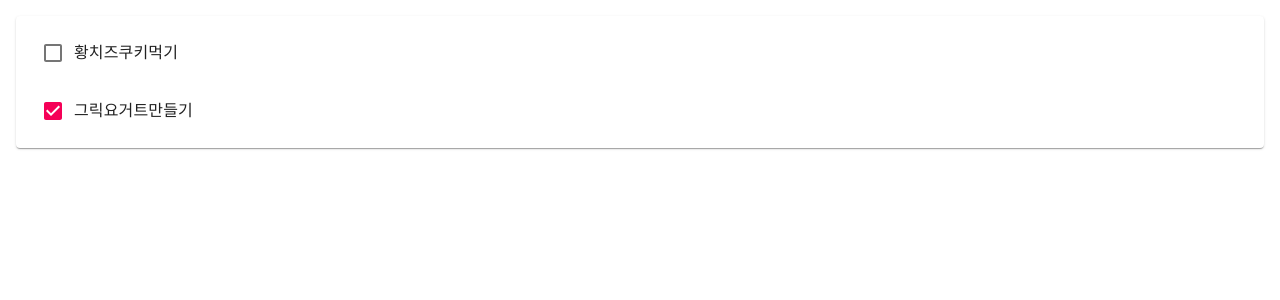
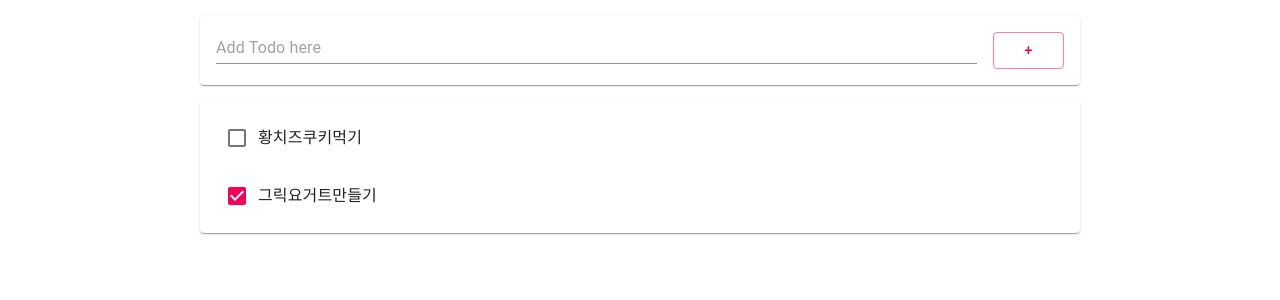
Before and after one commit to king0jin/ToDoWebApp, a React (Create React App) app in the folder reacttodoapp/: page / in a window 1280 px wide. Shown: the top 300 px of the page. Built offline with nearby package versions, Linux system fonts and the light colour scheme.

Commit message:
데이터 추가 컴포넌트 생성

```diff
--- /dev/null
+++ b/reacttodoapp/src/AddToDo.jsx
@@ -0,0 +1,30 @@
+import React from "react"
+import {
+    TextField,
+    Paper,
+    Button,
+    Grid
+} from "@material-ui/core";
+
+class AddTodo extends React.Component {
+    constructor(props) {
+        super(props);
+        this.state = { item: { title: " " } };
+    }
+
+    render() {
+        return (
+            <Paper style={{ margin: 16, padding: 16 }}>
+                <Grid container>
+                    <Grid xs={11} md={11} item style={{ paddingRight: 16 }}>
+                        <TextField placeholder="Add Todo here" fullWidth/>
+                    </Grid>
+                    <Grid xs={1} md={1} item>
+                        <Button fullWidth color="secondary" variant="outlined"> + </Button>
+                    </Grid>
+                </Grid>
+            </Paper>
+        );
+    }
+}
+export default AddTodo;
--- a/reacttodoapp/src/App.js
+++ b/reacttodoapp/src/App.js
@@ -1,7 +1,9 @@
 import React from "react";
 import ToDo from "./ToDo";
+import AddToDo from "./AddToDo";
+
 import './App.css';
-import {Paper, List} from "@material-ui/core"
+import {Paper, List, Container} from "@material-ui/core"
 
 
 class App extends React.Component{
@@ -27,7 +29,10 @@
 
     return (
       <div className="App">
-        {todoItems}
+        <Container maxWidth="md">
+          <AddToDo/>
+          <div>{todoItems}</div>
+        </Container>
       </div>
     );
   }
```
